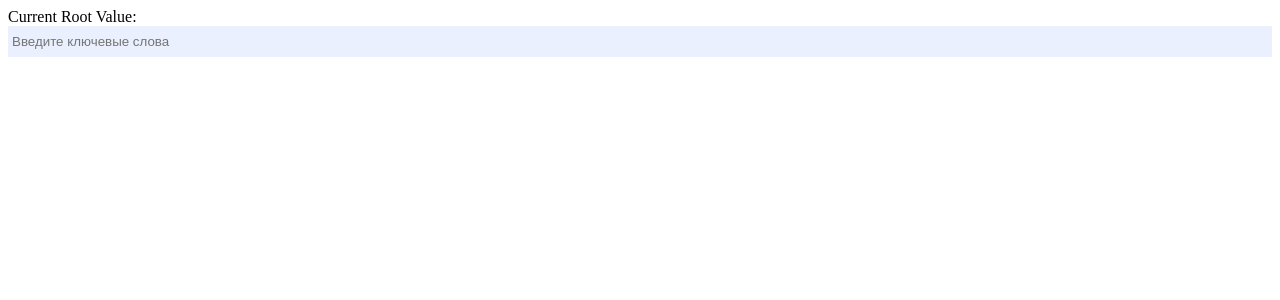
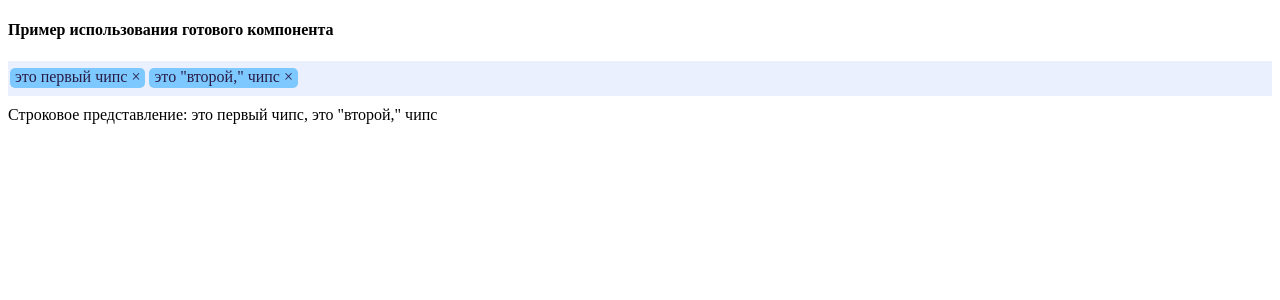
Before and after one commit to uxanovav/chipsInput, a React (Create React App) app: page / in a window 1280 px wide. Shown: the top 300 px of the page. Built offline with nearby package versions, Linux system fonts and the light colour scheme.

Commit message:
refactoring: add regexp

```diff
--- a/src/App.js
+++ b/src/App.js
@@ -2,11 +2,14 @@ import { useState } from "react";
 import ChipsInput from "./components/ChipsInput/ChipsInput";
 
 function App() {
-  const [value, setValue] = useState();
-  debugger;
+  const [value, setValue] = useState('это первый чипс, это "второй," чипс');
   return (
     <div className="App">
-      <ChipsInput value={value} onChange={setValue} />
+      <h4>Пример использования готового компонента</h4>
+      <div>
+        <ChipsInput value={value} onChange={setValue} />
+      </div>
+      <div>Строковое представление: {value}</div>
     </div>
   );
 }
--- a/src/components/ChipsInput/Chips/Chips.js
+++ b/src/components/ChipsInput/Chips/Chips.js
@@ -5,12 +5,13 @@ const Chips = ({ value, id, onDelete, onChangeChipsValue }) => {
   return (
     <div className={styles.chips}>
       <span
+        suppressContentEditableWarning
         contentEditable="true"
         onBlur={(e) => onChangeChipsValue(id, e.target.innerHTML)}
       >
         {value}
       </span>{" "}
-      <span onClick={() => onDelete(id)}>X</span>
+      <span onClick={() => onDelete(id)}>×</span>
     </div>
   );
 };
--- a/src/components/ChipsInput/ChipsInput.js
+++ b/src/components/ChipsInput/ChipsInput.js
@@ -4,13 +4,11 @@ import styles from "./ChipsInput.module.css";
 // import { CSSTransition } from "react-transition-group";
 
 const ChipsInput = ({ value, onChange }) => {
+  const [alertFlag, changeAlertFlag] = useState(false);
   const inputPanel = React.createRef();
-
-  const [alertFlag, changeAlertFlag] = useState(false);
-
-  let currentValue = "";
+  const regexp = /,(?=(?:[^\"]*\"[^\"]*\")*(?![^\"]*\"))/;
   let currentChipsState = value
-    ? value.split(",").map((chipsElement) => {
+    ? value.split(regexp).map((chipsElement) => {
         return {
           id: Math.floor(Math.random() * 1000),
           value: chipsElement,
@@ -33,6 +31,7 @@ const ChipsInput = ({ value, onChange }) => {
     });
     onChange(combineResult());
   };
+
   const onChangeChipsValue = (id, value) => {
     currentChipsState = currentChipsState.map((chipsElement) => {
       return chipsElement.id === id
@@ -43,24 +42,21 @@ const ChipsInput = ({ value, onChange }) => {
   };
 
   const onUpdate = (newValue) => {
-    debugger;
     if (newValue === ",") {
       inputPanel.current.value = "";
       return null;
     }
-    currentValue = newValue;
-    if (currentValue[currentValue.length - 1] === '"' && alertFlag === true) {
+    if (newValue[newValue.length - 1] === '"' && alertFlag === true) {
       changeAlertFlag(false);
     }
-    if (currentValue[currentValue.length - 1] === ",") {
+    if (newValue[newValue.length - 1] === ",") {
       if ((newValue.split('"').length - 1) % 2 !== 0) {
         changeAlertFlag(true);
       } else {
         currentChipsState.push({
-          id: currentChipsState.length,
-          value: currentValue.slice(0, -1),
+          id: Math.floor(Math.random() * 1000),
+          value: newValue.slice(0, newValue.length - 1),
         });
-        debugger;
         onChange(combineResult());
         inputPanel.current.value = "";
         changeAlertFlag(false);
@@ -70,13 +66,12 @@ const ChipsInput = ({ value, onChange }) => {
 
   return (
     <>
-      <div>
-        <span>Current Root Value: </span>
-        {value}
-      </div>
       <div className={styles.chips_input}>
         {value
           ? currentChipsState.map((chipsElement) => {
+              if (chipsElement.value === "") {
+                return null;
+              }
               return (
                 <Chips
                   value={chipsElement.value}
@@ -95,14 +90,16 @@ const ChipsInput = ({ value, onChange }) => {
             onChange={(e) => {
               onUpdate(e.target.value);
             }}
+            onBlur={(e) => {
+              onUpdate(e.target.value + ",");
+            }}
             placeholder={value ? "" : "Введите ключевые слова"}
           ></input>
-          <span>{currentValue}</span>
         </label>
       </div>
-      {alertFlag ? (
-        <span className={styles.alert}>Закройте кавычки с двух сторон</span>
-      ) : null}
+      <span className={styles.alert}>
+        {alertFlag && "Закройте кавычки с двух сторон"}
+      </span>
     </>
   );
 };
--- a/src/components/ChipsInput/ChipsInput.module.css
+++ b/src/components/ChipsInput/ChipsInput.module.css
@@ -1,10 +1,10 @@
 .chips {
-  height: 20px;
+  height: 15px;
   width: fit-content;
   background-color: rgb(125, 201, 255);
   color: rgb(41, 28, 70);
-  border-radius: 3px;
-  padding: 5px;
+  border-radius: 5px;
+  padding: 0 5px 5px 5px;
   margin: 2px;
   cursor: pointer;
 }
@@ -15,7 +15,11 @@
 }
 
 .chips_input {
+  margin-bottom: 10px;
+  min-height: 35px;
+  align-items: center;
   display: flex;
+  flex-wrap: wrap;
   border: grey 1px solid;
   background-color: rgb(235, 240, 255);
   border: none;
@@ -24,7 +28,7 @@
 .chips_input input {
   background-color: rgb(235, 240, 255);
   width: 100%;
-  height: 25px;
+  height: 15px;
   margin: 2px;
   border: none;
   outline: none;
```
